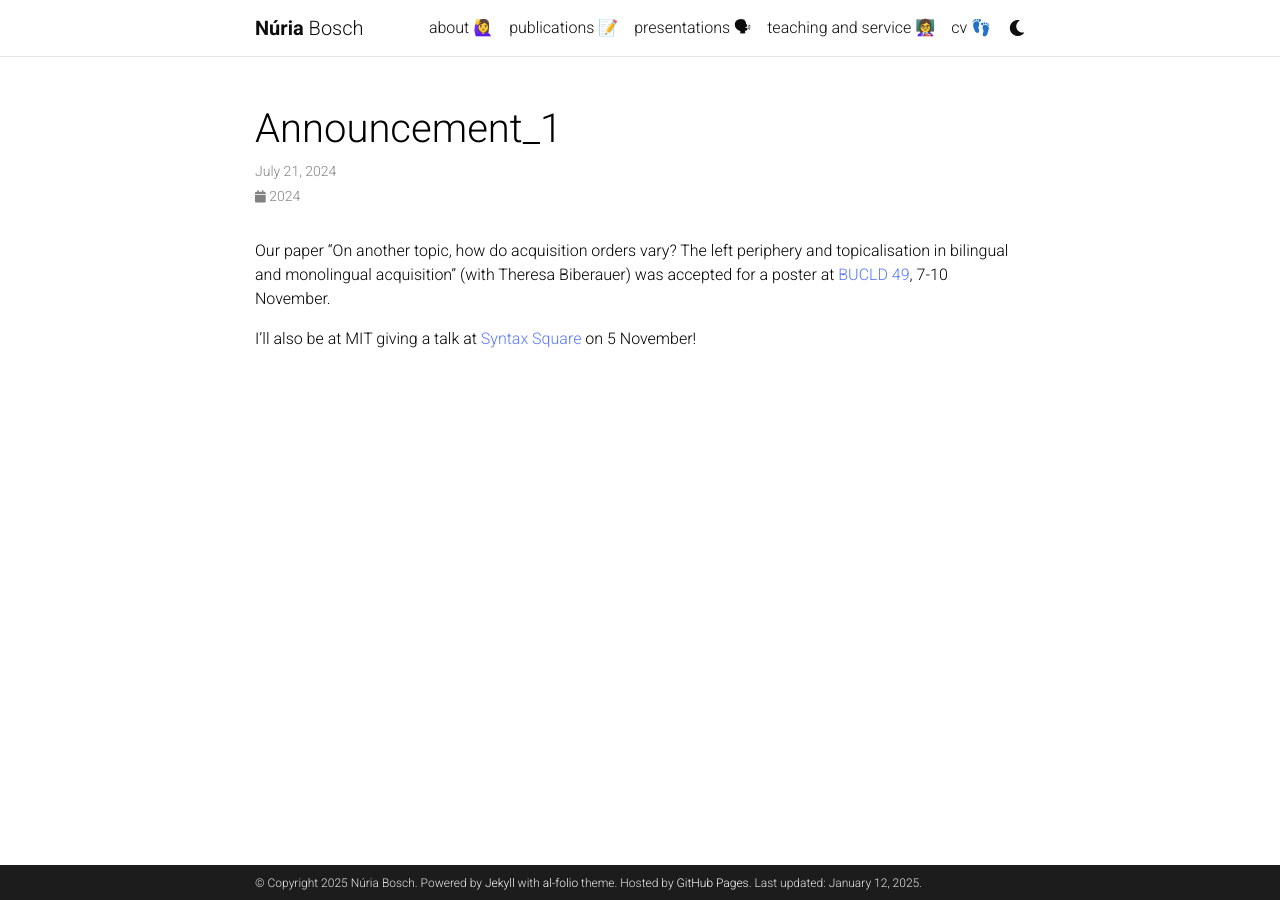
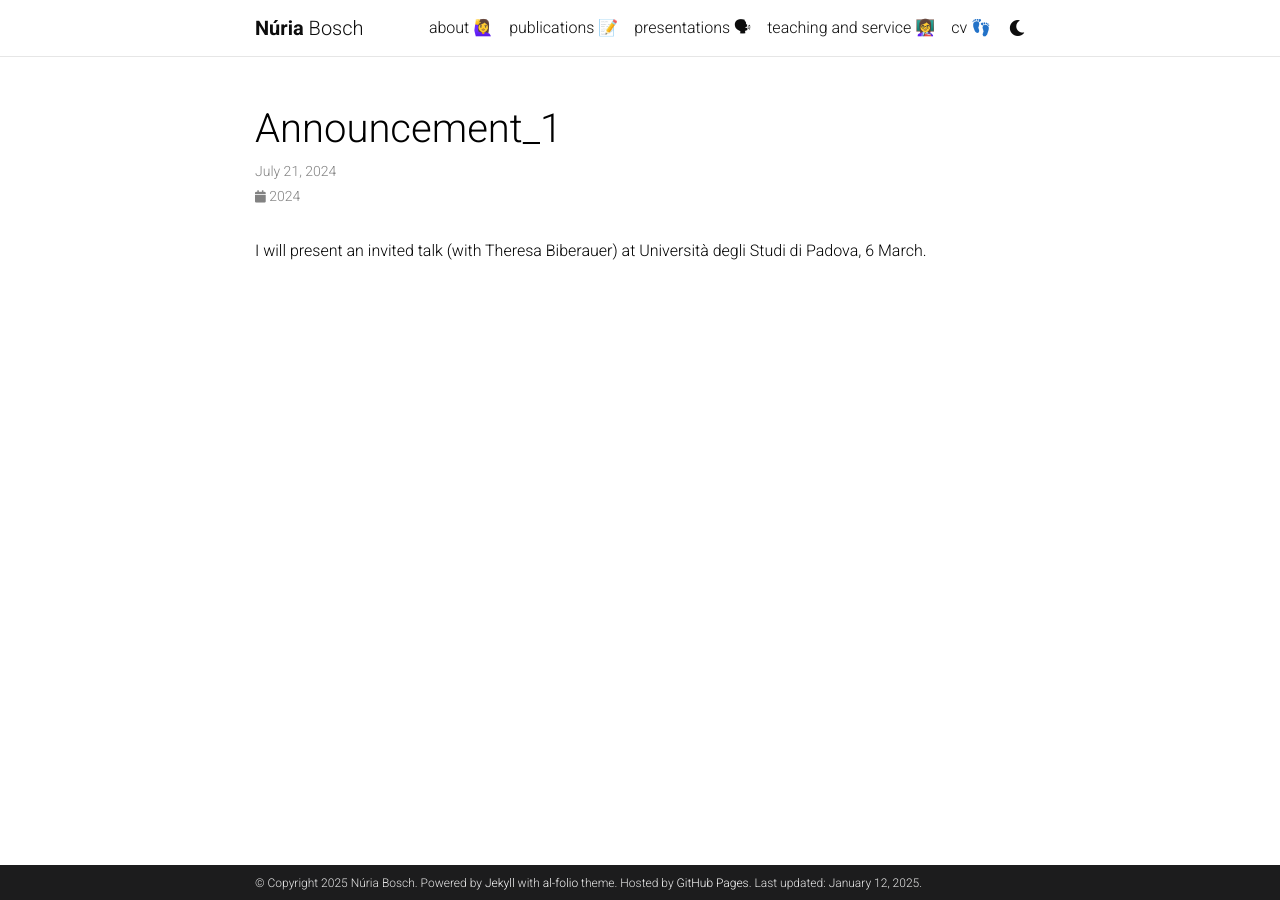
Before and after one commit to nuria-bosch/nuria-bosch.github.io, a Jekyll site: the page built from _news/announcement_1.md, in a window 1280 px wide. Built offline with Jekyll 4.4.1, drawn with Linux system fonts in a browser that asks for light colours; comment, search, counter and statistics services are not loaded; a style sheet for code colours, icons or effects is not loaded.

Commit message:
Update announcement_1.md

```diff
--- a/_news/announcement_1.md
+++ b/_news/announcement_1.md
@@ -5,6 +5,4 @@ inline: true
 related_posts: false
 ---
 
-Our paper "On another topic, how do acquisition orders vary? The left periphery and topicalisation in bilingual and monolingual acquisition" (with Theresa Biberauer) was accepted for a poster at [BUCLD 49](https://www.bu.edu/bucld/), 7-10 November.
-
-I'll also be at MIT giving a talk at [Syntax Square](https://linguistics.mit.edu/syntax-square/) on 5 November!
+I will present an invited talk (with Theresa Biberauer) at Università degli Studi di Padova, 6 March.
```
